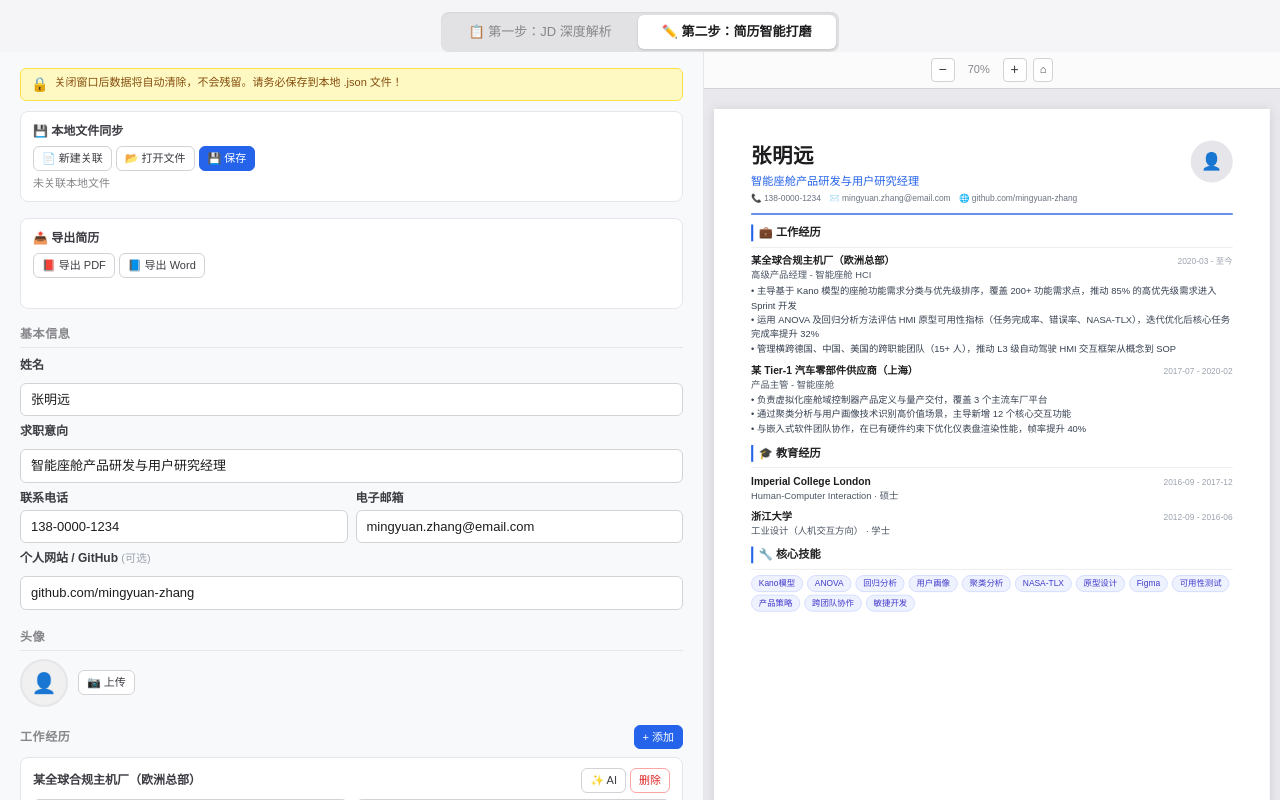
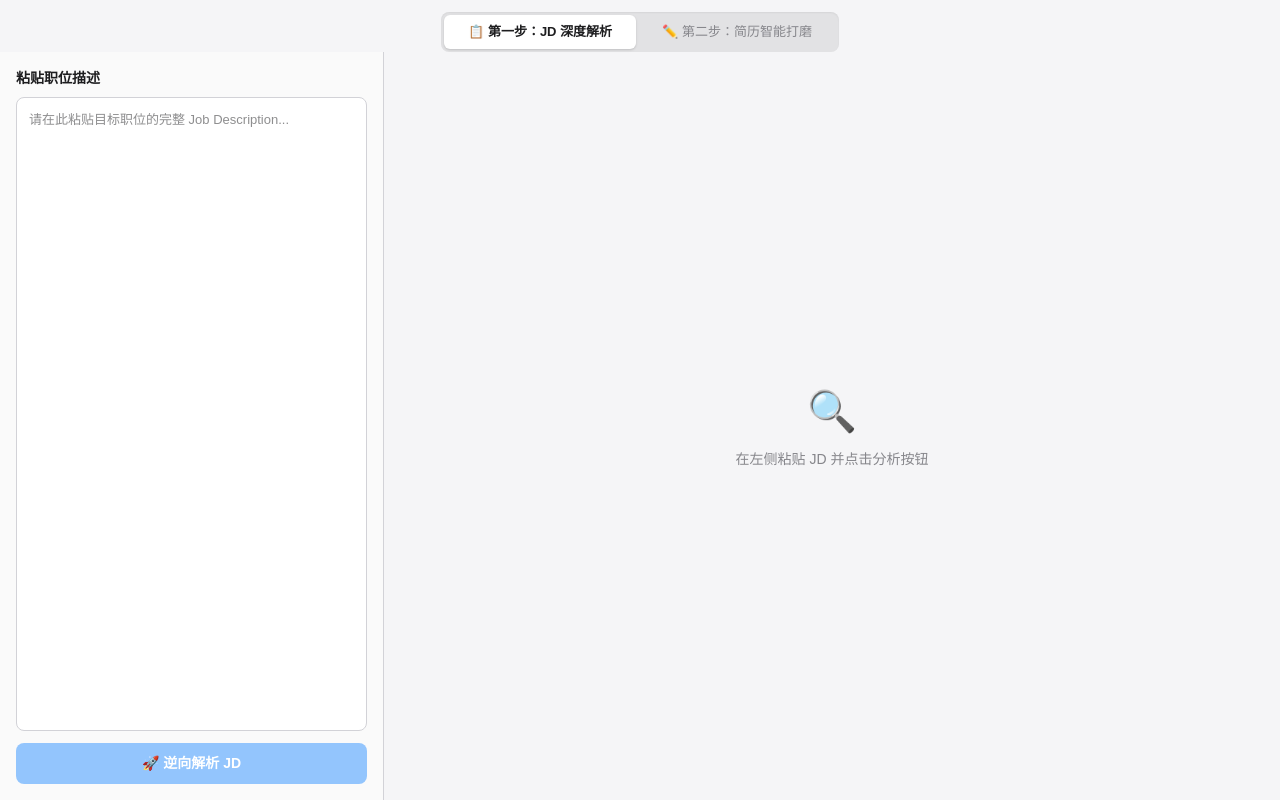
Before and after one commit to bridgetyangjie-1/resume-builder, a Next.js app: page / in a window 1280 px wide. Built offline with nearby package versions, Linux system fonts and the light colour scheme.

Commit message:
fix: 切换默认 Tab 为 JD 深度解析，增强导航可见性
Coze-Commit-Type: user
Coze-User-ID: 3687142201238328
Coze-Conversation-ID: 8645283

```diff
--- a/src/app/page.tsx
+++ b/src/app/page.tsx
@@ -133,7 +133,7 @@ function genId() {
 // Component
 // ============================================================
 export default function Home() {
-  const [activeTab, setActiveTab] = useState<"jd" | "resume">("resume");
+  const [activeTab, setActiveTab] = useState<"jd" | "resume">("jd");
   const [jdContext, setJdContext] = useState<JDAnalysis | null>(null);
   const [showJdBanner, setShowJdBanner] = useState(true);
 
```
